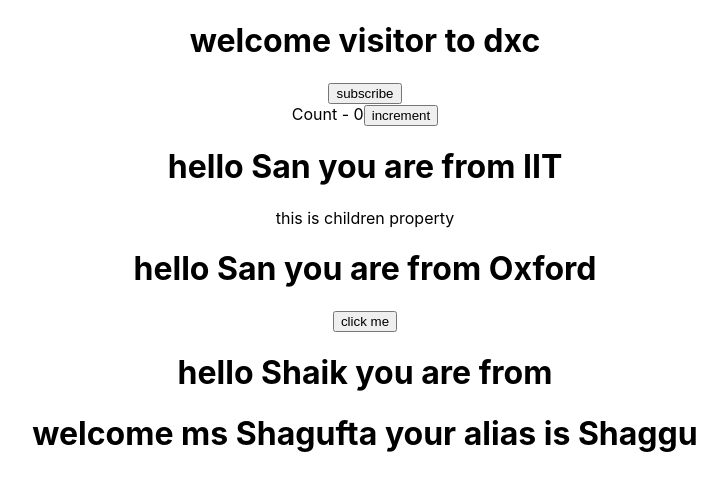
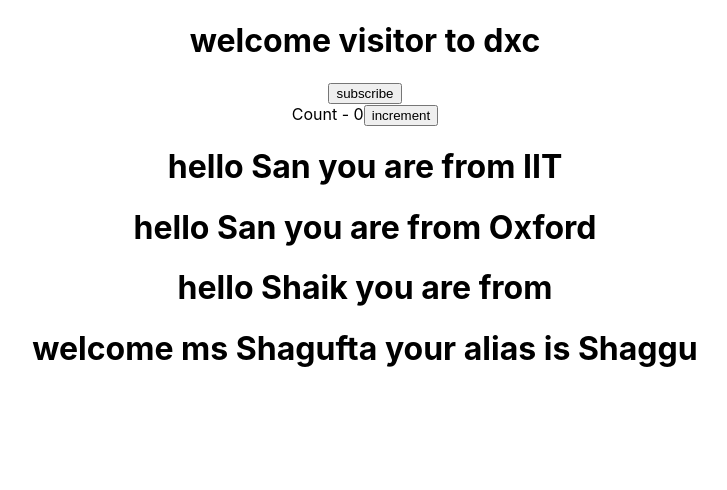
Before and after one commit to sandhyab9113/DXC_REACT, a React (Create React App) app: page / in a window 1280 px wide. Shown: the top 490 px of the page, without its empty margins (275-1002 px from the left). Built offline with nearby package versions, Linux system fonts and the light colour scheme.

Commit message:
destructing props

```diff
--- a/src/components/Greet.js
+++ b/src/components/Greet.js
@@ -1,17 +1,18 @@
-import react from 'react'
-import App from '../App'
+import React from 'react'
+/*function Greet() {
+    return <h1>welcome Shagufta</h1>
+}*/
+//const Greet = () => <h1>hello dxc</h1>
+//const Greet = (props) => {
+const Greet = props => {
+    const { name, college } = props
+    // console.log(props);
+    //props.name = 'dxc'
+    return (
+        <div>
+            <h1> hello  {name} you are from {college}</h1>
+        </div>
+    )
 
-/* function Greet(){
-   return <h1>welcome sandy</h1>
 }
- */
-const Greet = (props) => {
-    console.log(props);
-    return (
-       <div>
-          <h1> hello  {props.name} you are from {props.college}</h1>
-          {props.children}
-       </div>
-    )
- }
- export default Greet
+export default Greet
```
